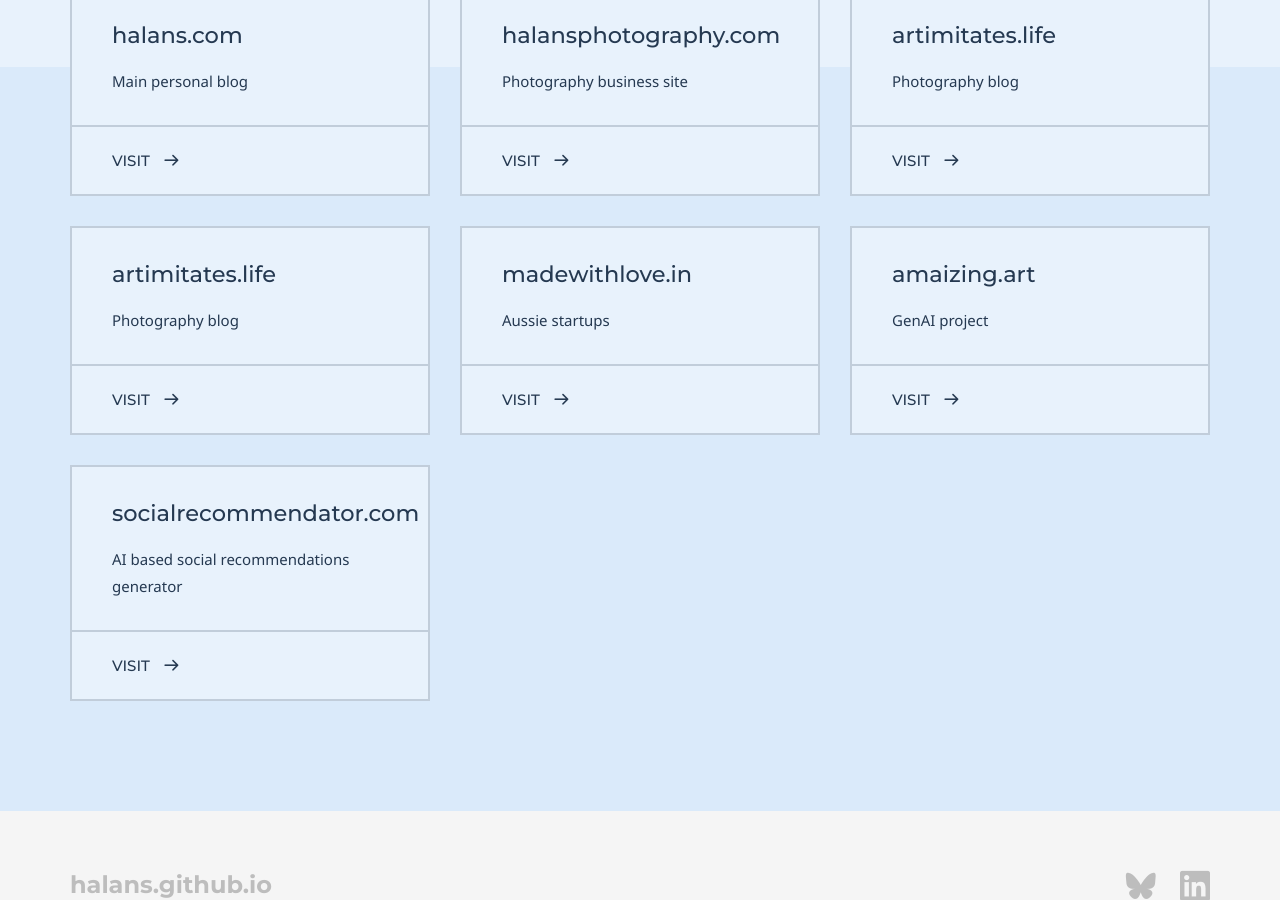
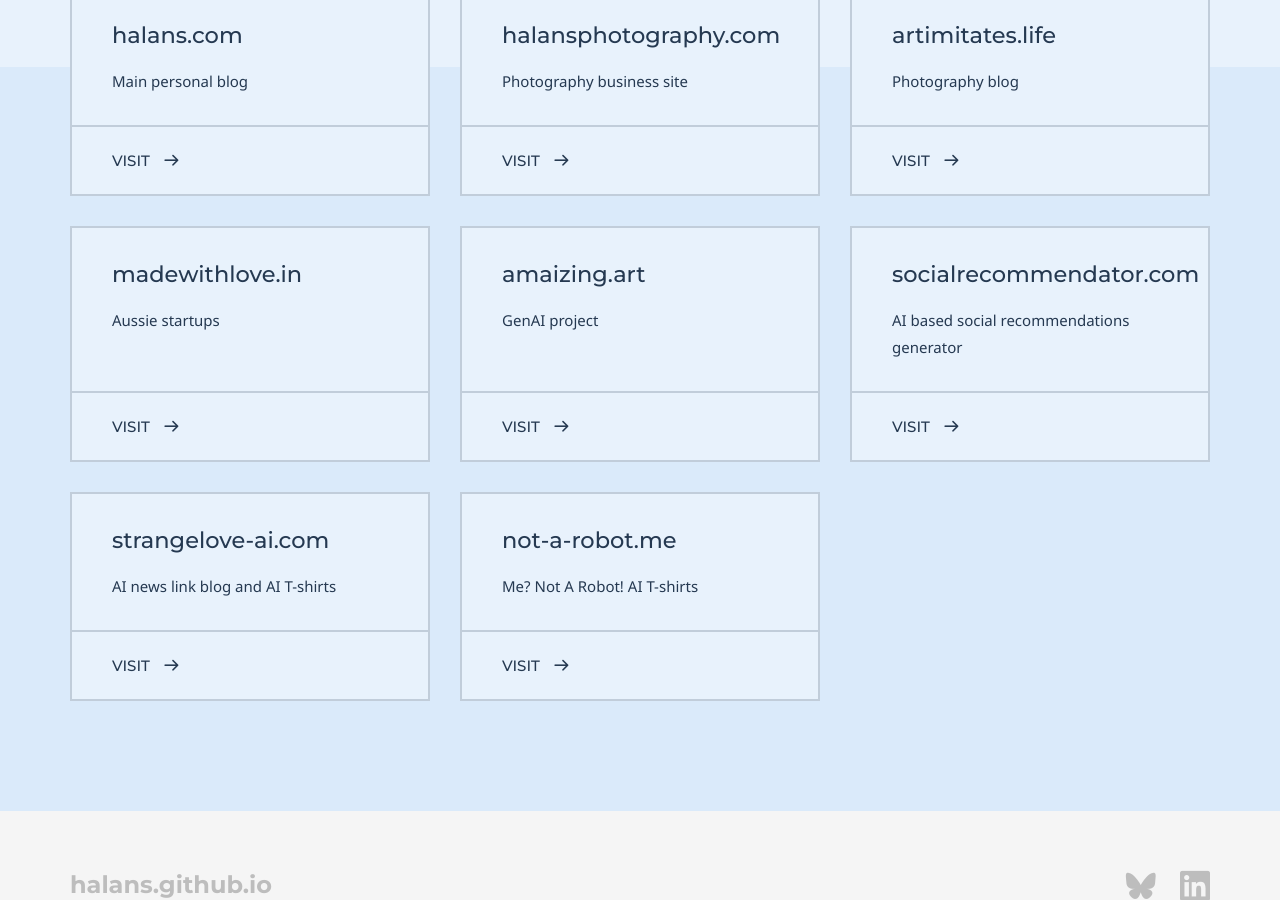
Before and after one commit to halans/halans.github.io, a Jekyll site: the page built from index.md, in a window 1280 px wide and 900 px high, scrolled down 545 px. Built offline with Jekyll 4.4.1, drawn with Linux system fonts in a browser that asks for light colours; some web fonts are replaced.

Commit message:
More projects

```diff
--- a/index.md
+++ b/index.md
@@ -33,10 +33,6 @@ grid_navigation:
       excerpt: Photography blog
       cta: Visit
       url: 'https://artimitates.life/'
-    - title: artimitates.life
-      excerpt: Photography blog
-      cta: Visit
-      url: 'https://artimitates.life/'
     - title: madewithlove.in
       excerpt: Aussie startups
       cta: Visit
@@ -49,4 +45,12 @@ grid_navigation:
       excerpt: AI based social recommendations generator
       cta: Visit
       url: 'https://ai.socialrecommendator.com'
+    - title: strangelove-ai.com
+      excerpt: AI news link blog and AI T-shirts
+      cta: Visit
+      url: 'https://strangelove-ai.com/'
+    - title: not-a-robot.me
+      excerpt: Me? Not A Robot! AI T-shirts
+      cta: Visit
+      url: 'https://not-a-robot.me/'
 ---
```
